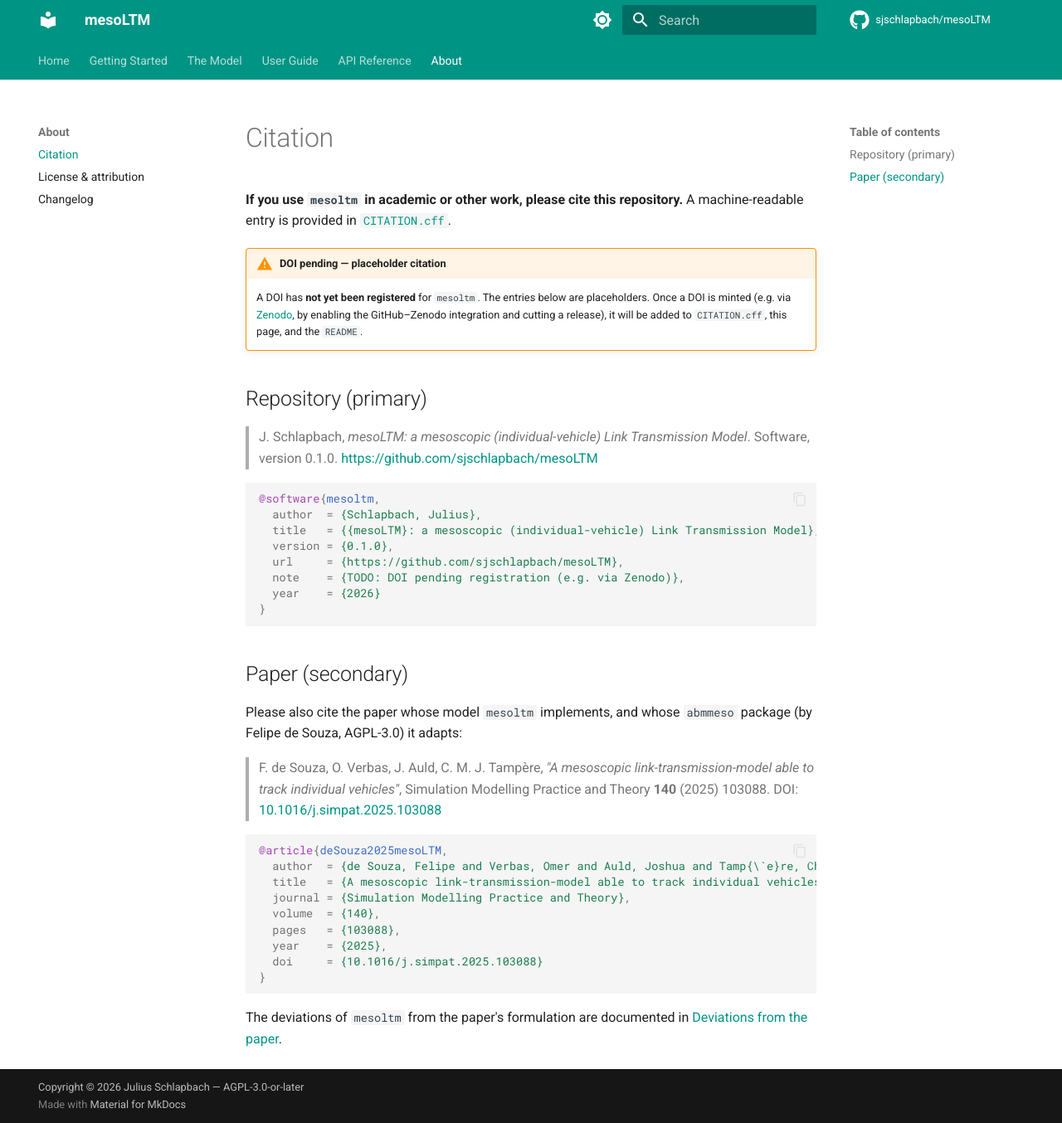
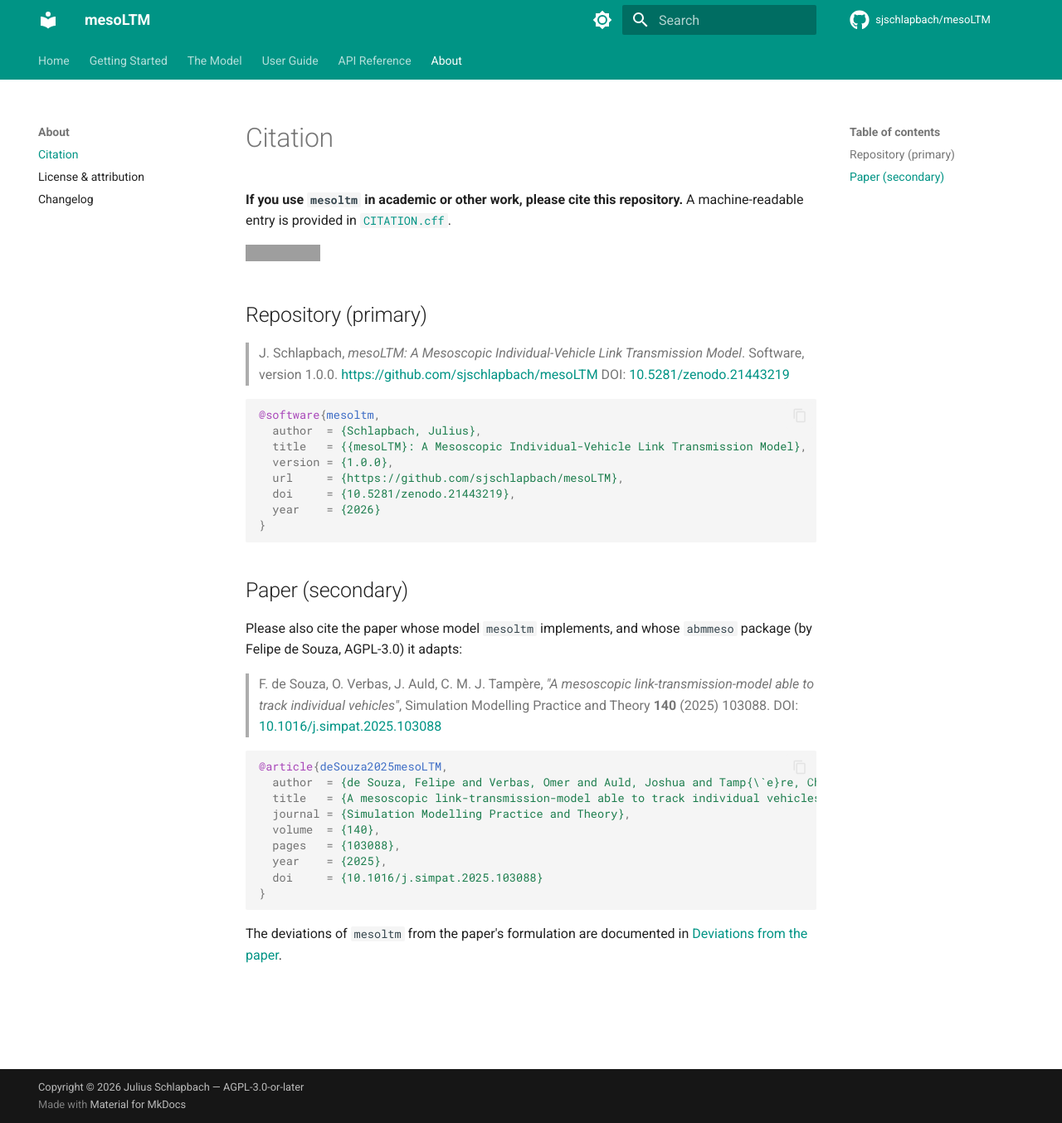
Before and after one commit to sjschlapbach/mesoLTM, an MkDocs documentation site: the page built from docs/about/citation.md, in a window 1280 px wide and 1354 px high. Shown: the whole window at 83% size. Built offline with MkDocs 1.6.1 and Material for MkDocs 9.7.7, drawn with Linux system fonts in a browser that asks for light colours; comment, search, counter and statistics services are not loaded; grey boxes are pictures that could not be loaded.

Commit message:
chore: update citation metainformation in doi record and citation file

````diff
--- a/docs/about/citation.md
+++ b/docs/about/citation.md
@@ -4,25 +4,22 @@
 A machine-readable entry is provided in
 [`CITATION.cff`](https://github.com/sjschlapbach/mesoLTM/blob/master/CITATION.cff).
 
-!!! warning "DOI pending — placeholder citation"
-    A DOI has **not yet been registered** for `mesoltm`. The entries below are
-    placeholders. Once a DOI is minted (e.g. via [Zenodo](https://zenodo.org/), by
-    enabling the GitHub–Zenodo integration and cutting a release), it will be added
-    to `CITATION.cff`, this page, and the `README`.
+[![DOI](https://zenodo.org/badge/1288132632.svg)](https://doi.org/10.5281/zenodo.21443219)
 
 ## Repository (primary)
 
-> J. Schlapbach, *mesoLTM: a mesoscopic (individual-vehicle) Link Transmission
-> Model*. Software, version 0.1.0.
+> J. Schlapbach, *mesoLTM: A Mesoscopic Individual-Vehicle Link Transmission
+> Model*. Software, version 1.0.0.
 > <https://github.com/sjschlapbach/mesoLTM>
+> DOI: [10.5281/zenodo.21443219](https://doi.org/10.5281/zenodo.21443219)
 
 ```bibtex
 @software{mesoltm,
   author  = {Schlapbach, Julius},
-  title   = {{mesoLTM}: a mesoscopic (individual-vehicle) Link Transmission Model},
-  version = {0.1.0},
+  title   = {{mesoLTM}: A Mesoscopic Individual-Vehicle Link Transmission Model},
+  version = {1.0.0},
   url     = {https://github.com/sjschlapbach/mesoLTM},
-  note    = {TODO: DOI pending registration (e.g. via Zenodo)},
+  doi     = {10.5281/zenodo.21443219},
   year    = {2026}
 }
 ```
````
Also changed, not shown: .serena/memories/pending_zenodo_doi.md (deleted, +0 -42 lines), CLAUDE.md (+0 -4 lines), README.md (+3 -1 lines), ai-docs/index.md (+3 -5 lines), docs/index.md (+3 -3 lines), 1 other file.
